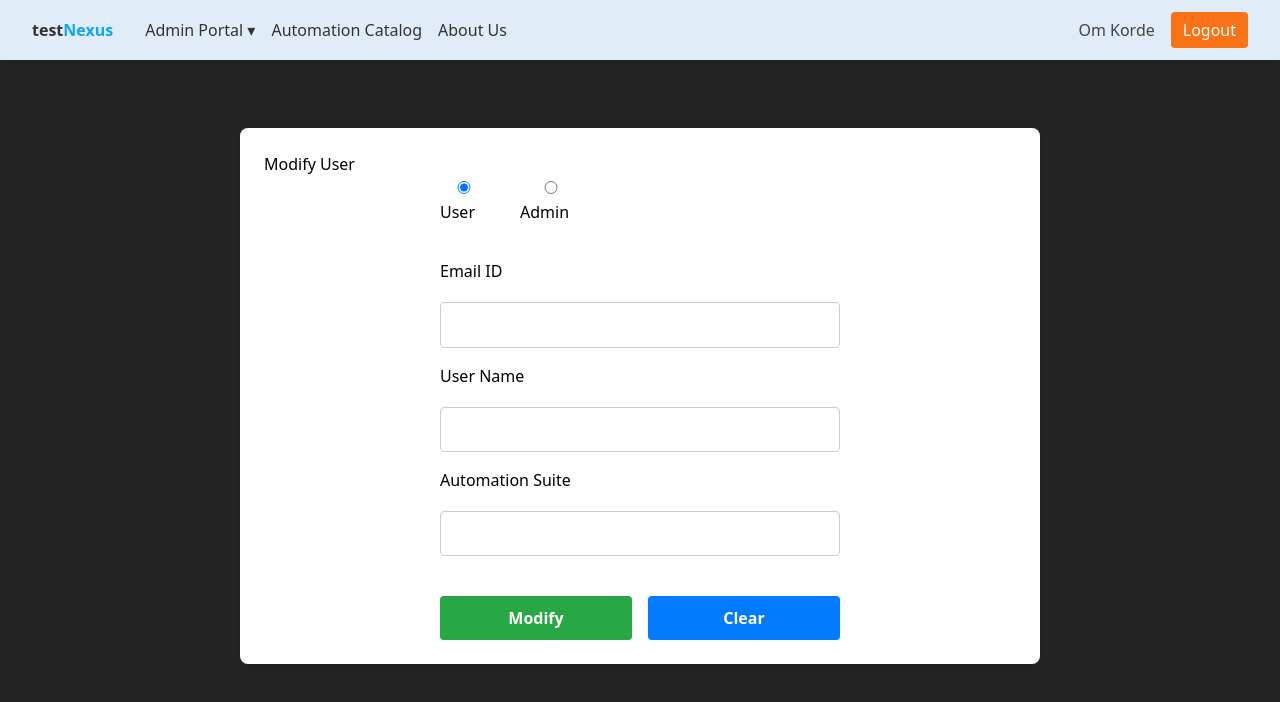
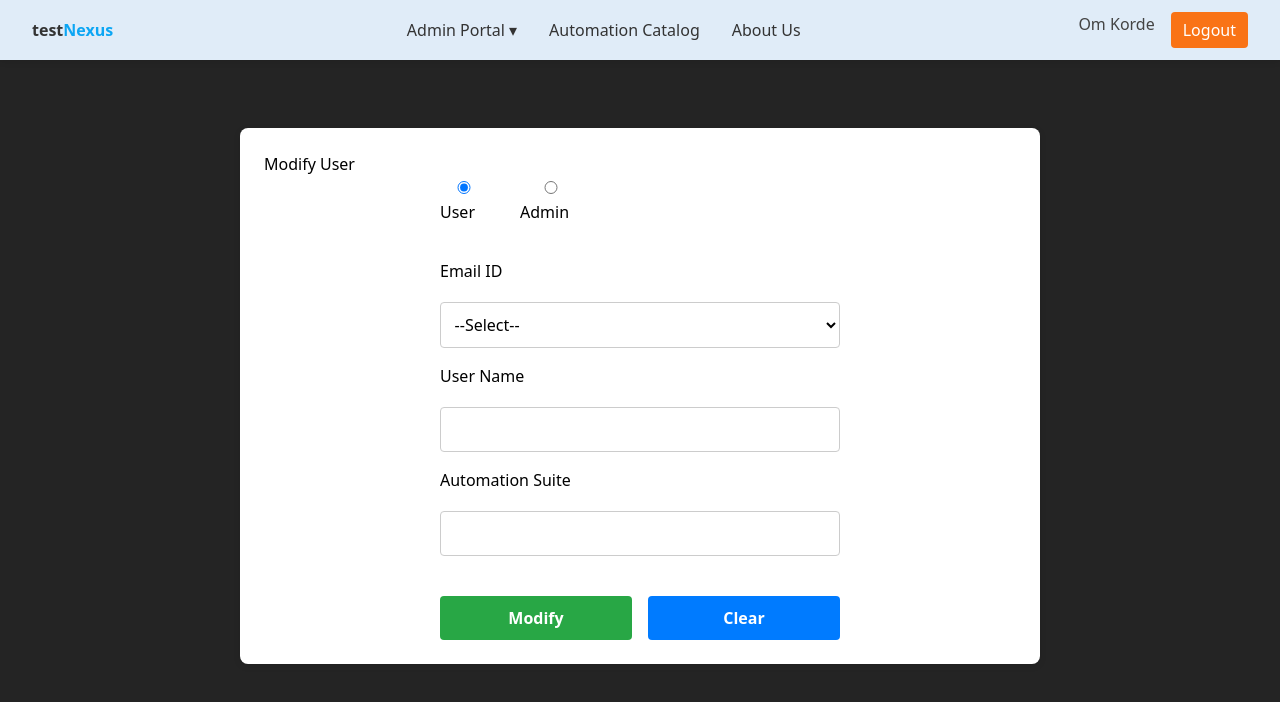
Before and after one commit to Ravsaheb1968/testnexus, a React (Vite) app: page /modify-user in a window 1280 px wide. Shown: the top 702 px of the page. Built offline with nearby package versions, Linux system fonts and the light colour scheme; sample sign-in values are in the browser's storage.

Commit message:
Completed with User Managment

```diff
--- a/src/components/Navbar.css
+++ b/src/components/Navbar.css
@@ -10,31 +10,7 @@
   background-color: #e0ecf8;
   box-shadow: 0 2px 6px rgba(0, 0, 0, 0.1);
   z-index: 1000;
-}
-
-.navbar-left,
-.navbar-right {
-  display: flex;
-  align-items: center;
-}
-
-.navbar-left a,
-.navbar-right a,
-.dropdown-toggle,
-.dropdown-subtoggle {
-  margin-right: 1rem;
-  color: #333;
-  text-decoration: none;
-  font-weight: 500;
-  cursor: pointer;
-  display: block;
-}
-
-.navbar-left a:hover,
-.navbar-right a:hover,
-.dropdown-toggle:hover,
-.dropdown-subtoggle:hover {
-  color: #007bff;
+  flex-wrap: wrap;
 }
 
 .navbar-logo {
@@ -66,9 +42,31 @@ button:hover {
   background-color: #ea5c00;
 }
 
+.navbar-links {
+  display: flex;
+  align-items: center;
+  gap: 1rem;
+}
+
+.navbar-links a,
+.dropdown-toggle,
+.dropdown-subtoggle {
+  margin-right: 1rem;
+  color: #333;
+  text-decoration: none;
+  font-weight: 500;
+  cursor: pointer;
+  display: block;
+}
+
+.navbar-links a:hover,
+.dropdown-toggle:hover,
+.dropdown-subtoggle:hover {
+  color: #007bff;
+}
+
 .dropdown {
   position: relative;
-  display: inline-block;
 }
 
 .dropdown-menu {
@@ -102,140 +100,68 @@ button:hover {
   padding-left: 1rem;
   border-left: 2px solid #ddd;
 }
-.navbar {
-  display: flex;
-  justify-content: space-between;
-  align-items: center;
-  padding: 0.75rem 2rem;
-  background-color: #e0ecf8;
-  box-shadow: 0 2px 6px rgba(0, 0, 0, 0.1);
-}
 
-.navbar-left,
-.navbar-right {
-  display: flex;
-  align-items: center;
-}
-
-.navbar-left a,
-.navbar-right a,
-.dropdown-toggle {
-  margin-right: 1rem;
-  color: #333;
-  text-decoration: none;
-  font-weight: 500;
+.navbar-menu-toggle {
+  display: none;
+  background: none;
+  border: none;
+  font-size: 1.5rem;
   cursor: pointer;
 }
 
-.navbar-left a:hover,
-.navbar-right a:hover,
-.dropdown-toggle:hover {
-  color: #007bff;
+.navbar-mobile-user {
+  display: none;
 }
 
-.navbar-logo {
-  font-weight: bold;
-  margin-right: 2rem;
-  color: #333;
+.desktop-only {
+  display: flex;
 }
 
-.navbar-logo span {
-  color: #0ca6f4;
+@media screen and (max-width: 768px) {
+  .navbar-menu-toggle {
+    display: block;
   }
 
-.navbar-user {
-  margin-right: 1rem;
-  font-weight: 500;
-  color: #444;
+  .navbar-links {
+    display: none;
+    flex-direction: column;
+    width: 100%;
+    margin-top: 1rem;
+    gap: 0;
   }
 
-button {
-  background-color: #f97316;
-  border: none;
-  padding: 6px 12px;
-  color: white;
-  border-radius: 4px;
-  cursor: pointer;
+  .navbar-links.active {
+    display: flex;
   }
 
-button:hover {
-  background-color: #ea5c00;
-}
-
-.dropdown {
-  position: relative;
-  display: inline-block;
+  .navbar-links a,
+  .dropdown-toggle,
+  .dropdown-subtoggle {
+    margin: 0.5rem 1rem;
+    display: block;
   }
 
   .dropdown-menu {
-  position: absolute;
-  background-color: #fff;
-  box-shadow: 0 2px 8px rgba(0, 0, 0, 0.15);
-  border-radius: 4px;
-  margin-top: 0.5rem;
-  padding: 0.5rem;
+    position: static;
+    box-shadow: none;
+    padding-left: 1rem;
+    margin-top: 0.2rem;
+  }
+
+  .sub-dropdown-menu {
+    padding-left: 1.5rem;
+    border-left: 2px solid #ddd;
+  }
+
+  .navbar-mobile-user {
     display: flex;
     flex-direction: column;
-  z-index: 100;
+    align-items: flex-start;
+    padding: 0.5rem 1rem;
+    gap: 0.5rem;
   }
 
-.dropdown-menu a {
-  padding: 0.3rem 0.5rem;
-  white-space: nowrap;
-  color: #333;
+  .desktop-only {
+    display: none;
   }
-
-.dropdown-menu a:hover {
-  background-color: #f0f0f0;
-  color: #007bff;
 }
-.navbar {
-  display: flex;
-  justify-content: space-between;
-  align-items: center;
-  padding: 0.75rem 2rem;
-  background-color: #e0ecf8;
-  box-shadow: 0 2px 6px rgba(0, 0, 0, 0.1);
-}
-
-.navbar-left a,
-.navbar-right a {
-  margin-right: 1rem;
-  color: #333;
-  text-decoration: none;
-  font-weight: 500;
-}
-
-.navbar-left a:hover,
-.navbar-right a:hover {
-  color: #007bff;
-}
-
-.navbar-logo {
-  font-weight: bold;
-  margin-right: 2rem;
-  color: #333;
-}
-
-.navbar-logo span {
-  color: #0ca6f4;
-}
-
-.navbar-user {
-  margin-right: 1rem;
-  font-weight: 500;
-  color: #444;
-}
-
-button {
-  background-color: #f97316;
-  border: none;
-  padding: 6px 12px;
-  color: white;
-  border-radius: 4px;
-  cursor: pointer;
-}
-
-button:hover {
-  background-color: #ea5c00;
-}
--- a/src/components/Navbar.jsx
+++ b/src/components/Navbar.jsx
@@ -4,46 +4,72 @@ import './Navbar.css';
 
 function Navbar() {
   const navigate = useNavigate();
+
   const [showAdminMenu, setShowAdminMenu] = useState(false);
   const [showUserMenu, setShowUserMenu] = useState(false);
+  const [showMobileMenu, setShowMobileMenu] = useState(false);
 
   const handleLogout = () => {
     localStorage.removeItem('token');
     navigate('/');
   };
 
+  const handleLinkClick = () => {
+    setShowAdminMenu(false);
+    setShowUserMenu(false);
+    setShowMobileMenu(false);
+  };
+
+  const toggleAdminMenu = () => {
+    setShowAdminMenu((prev) => !prev);
+    setShowUserMenu(false);
+  };
+
+  const toggleUserMenu = () => {
+    setShowUserMenu((prev) => !prev);
+  };
+
   return (
     <nav className="navbar">
-      <div className="navbar-left">
-        <span className="navbar-logo">test<span>Nexus</span></span>
+      <div className="navbar-logo">test<span>Nexus</span></div>
 
+      <button className="navbar-menu-toggle" onClick={() => setShowMobileMenu((prev) => !prev)}>
+        ☰
+      </button>
+
+      <div className={`navbar-links ${showMobileMenu ? 'active' : ''}`}>
         <div className="dropdown">
-          <span className="dropdown-toggle" onClick={() => setShowAdminMenu(!showAdminMenu)}>
+          <span className="dropdown-toggle" onClick={toggleAdminMenu}>
             Admin Portal ▾
           </span>
           {showAdminMenu && (
             <div className="dropdown-menu">
-              <span className="dropdown-subtoggle" onClick={() => setShowUserMenu(!showUserMenu)}>
+              <span className="dropdown-subtoggle" onClick={toggleUserMenu}>
                 User Management ▸
               </span>
               {showUserMenu && (
                 <div className="sub-dropdown-menu">
-                  <Link to="/activate-user">Activate User</Link>
-                  <Link to="/deactivate-user">Deactivate User</Link>
-                  <Link to="/modify-user">Modify User</Link>
+                  <Link to="/activate-user" onClick={handleLinkClick}>Activate User</Link>
+                  <Link to="/deactivate-user" onClick={handleLinkClick}>Deactivate User</Link>
+                  <Link to="/modify-user" onClick={handleLinkClick}>Modify User</Link>
                 </div>
               )}
-              <Link to="/script-management">Script Management</Link>
-              <Link to="/allocation">Allocation</Link>
+              <Link to="/script-management" onClick={handleLinkClick}>Script Management</Link>
+              <Link to="/allocation" onClick={handleLinkClick}>Allocation</Link>
             </div>
           )}
         </div>
 
-        <Link to="#">Automation Catalog</Link>
-        <Link to="#">About Us</Link>
+        <Link to="#" onClick={handleLinkClick}>Automation Catalog</Link>
+        <Link to="#" onClick={handleLinkClick}>About Us</Link>
+
+        <div className="navbar-mobile-user">
+          <span className="navbar-user">Om Korde</span>
+          <button onClick={handleLogout}>Logout</button>
+        </div>
       </div>
 
-      <div className="navbar-right">
+      <div className="navbar-right desktop-only">
         <span className="navbar-user">Om Korde</span>
         <button onClick={handleLogout}>Logout</button>
       </div>
--- a/src/pages/ActivateUser.css
+++ b/src/pages/ActivateUser.css
@@ -39,6 +39,7 @@ select {
   border: 1px solid #ccc;
   border-radius: 4px;
   width: 100%;
+  color:black
 }
 
 .btn-group {
--- a/src/pages/ActivateUser.jsx
+++ b/src/pages/ActivateUser.jsx
@@ -9,12 +9,14 @@ function ActivateUser() {
 
   const handleSubmit = (e) => {
     e.preventDefault();
-        if (!email || !username || !automationSuite) {
-            alert('Please fill all fields.');
+
+    if (!email || !username || (userType === 'User' && !automationSuite)) {
+      alert('Please fill all required fields.');
       return;
     }
+
     // TODO: Submit to backend
-        alert('User Activated');
+    alert(`${userType} Activated`);
   };
 
   const handleClear = () => {
@@ -62,12 +64,16 @@ function ActivateUser() {
           onChange={(e) => setUsername(e.target.value)}
         />
 
+        {userType === 'User' && (
+          <>
             <label>Automation Suite</label>
             <input
               type="text"
               value={automationSuite}
               onChange={(e) => setAutomationSuite(e.target.value)}
             />
+          </>
+        )}
 
         <div className="btn-group">
           <button type="submit" className="btn green">Make Active</button>
--- a/src/pages/ModifyUser.jsx
+++ b/src/pages/ModifyUser.jsx
@@ -1,5 +1,5 @@
 import React, { useState } from 'react';
-import './ActivateUser.css';
+import './ActivateUser.css'; // reused styles for consistency
 
 function ModifyUser() {
   const [userType, setUserType] = useState('User');
@@ -9,10 +9,18 @@ function ModifyUser() {
 
   const handleSubmit = (e) => {
     e.preventDefault();
-    alert('User Modified');
+
+    if (!email || !username || (userType === 'User' && !automationSuite)) {
+      alert('Please fill all required fields.');
+      return;
+    }
+
+    alert(`${userType} Modified`);
+    // TODO: Send update request to backend
   };
 
   const handleClear = () => {
+    setUserType('User');
     setEmail('');
     setUsername('');
     setAutomationSuite('');
@@ -42,9 +50,10 @@ function ModifyUser() {
             Admin
           </label>
         </div>
+
         <label>Email ID</label>
         <select value={email} onChange={(e) => setEmail(e.target.value)}>
-          <option>--Select--</option>
+          <option value="">--Select--</option>
           <option value="user1@example.com">user1@example.com</option>
         </select>
 
@@ -55,12 +64,16 @@ function ModifyUser() {
           onChange={(e) => setUsername(e.target.value)}
         />
 
+        {userType === 'User' && (
+          <>
             <label>Automation Suite</label>
             <input
               type="text"
               value={automationSuite}
               onChange={(e) => setAutomationSuite(e.target.value)}
             />
+          </>
+        )}
 
         <div className="btn-group">
           <button type="submit" className="btn green">Modify</button>
```
Lines whose indentation alone changed are shown as unchanged.
